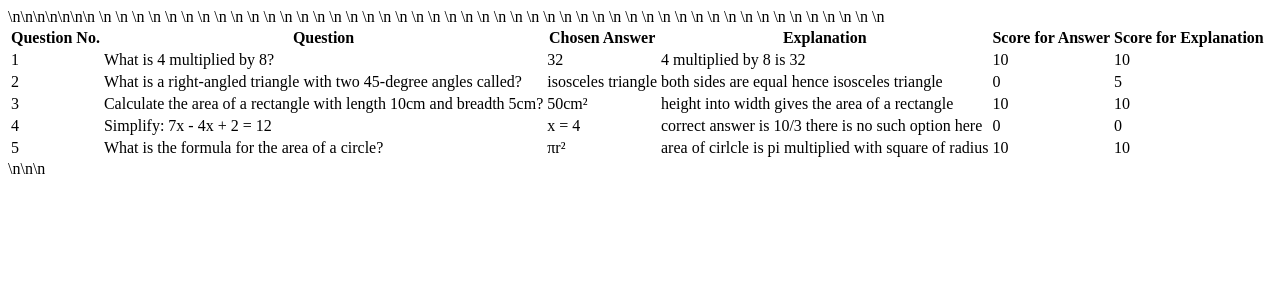
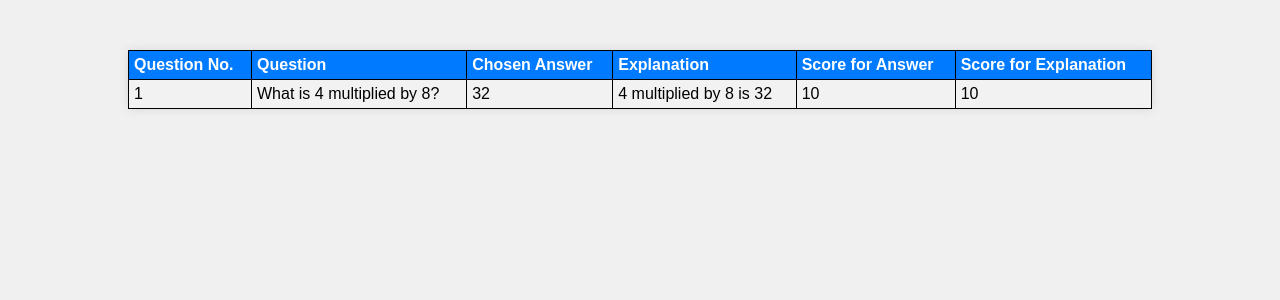
Before and after one commit to PLSV/Bhanzu_TestBot, a FastAPI app: template templates/result_page.html in a window 1280 px wide. Shown: the top 300 px of the page. Run offline with FastAPI, Linux system fonts and the light colour scheme; the template is opened without the code that fills it, so the values that code supplies are empty.

Commit message:
resetting the page layout

```diff
--- a/templates/result_page.html
+++ b/templates/result_page.html
@@ -1,3 +1,61 @@
 <!DOCTYPE html>
-
-<html>\n<head>\n<style>\ntable, th, td {\n  border: 1px solid black;\n  border-collapse: collapse;\n}\nth, td {\n  padding: 5px;\n  text-align: left;    \n}\n</style>\n</head>\n<body>\n\n<table style=\"width:100%\">\n  <tr>\n    <th>Question No.</th>\n    <th>Question</th> \n    <th>Chosen Answer</th>\n    <th>Explanation</th>\n    <th>Score for Answer</th>\n    <th>Score for Explanation</th>\n  </tr>\n  <tr>\n    <td>1</td>\n    <td>What is 4 multiplied by 8?</td>\n    <td>32</td>\n    <td>4 multiplied by 8 is 32</td>\n    <td>10</td>\n    <td>10</td>\n  </tr>\n  <tr>\n    <td>2</td>\n    <td>What is a right-angled triangle with two 45-degree angles called?</td>\n    <td>isosceles triangle</td>\n    <td>both sides are equal hence isosceles triangle</td>\n    <td>0</td>\n    <td>5</td>\n  </tr>\n   <tr>\n    <td>3</td>\n    <td>Calculate the area of a rectangle with length 10cm and breadth 5cm?</td>\n    <td>50cm²</td>\n    <td>height into width gives the area of a rectangle</td>\n    <td>10</td>\n    <td>10</td>\n  </tr>\n  <tr>\n    <td>4</td>\n    <td>Simplify: 7x - 4x + 2 = 12</td>\n    <td>x = 4</td>\n    <td>correct answer is 10/3 there is no such option here</td>\n    <td>0</td>\n    <td>0</td>\n  </tr>\n  <tr>\n    <td>5</td>\n    <td>What is the formula for the area of a circle?</td>\n    <td>πr²</td>\n    <td>area of cirlcle is pi multiplied with square of radius</td>\n    <td>10</td>\n    <td>10</td>\n  </tr>\n</table>\n\n</body>\n</html>
+<html>
+<head>
+    <title>Quiz Results</title>
+    <style>
+        body {
+            font-family: Arial, sans-serif;
+            margin: 0;
+            padding: 0;
+            background-color: #f0f0f0;
+        }
+        table {
+            border: 1px solid black;
+            border-collapse: collapse;
+            width: 80%;
+            margin: 50px auto;
+            background-color: #fff;
+            box-shadow: 0px 0px 10px rgba(0, 0, 0, 0.1);
+        }
+        th, td {
+            padding: 5px;
+            text-align: left;
+            border: 1px solid black;
+        }
+        th {
+            background-color: #007BFF;
+            color: #fff;
+        }
+        td {
+            background-color: #f2f2f2;
+        }
+    </style>
+    <script>
+        window.onload = function() {
+            document.querySelector('table').style.visibility = 'visible';
+        };
+    </script>
+</head>
+<body>
+    <table style="visibility:hidden">
+        <tr>
+            <th>Question No.</th>
+            <th>Question</th>
+            <th>Chosen Answer</th>
+            <th>Explanation</th>
+            <th>Score for Answer</th>
+            <th>Score for Explanation</th>
+        </tr>
+        <!-- Repeat for each row of data -->
+        <tr>
+            <td>1</td>
+            <td>What is 4 multiplied by 8?</td>
+            <td>32</td>
+            <td>4 multiplied by 8 is 32</td>
+            <td>10</td>
+            <td>10</td>
+        </tr>
+        <!-- ... -->
+    </table>
+</body>
+</html>
```
Also changed, not shown: templates/index.html (+36 -0 lines), templates/question_page.html (+45 -3 lines).
